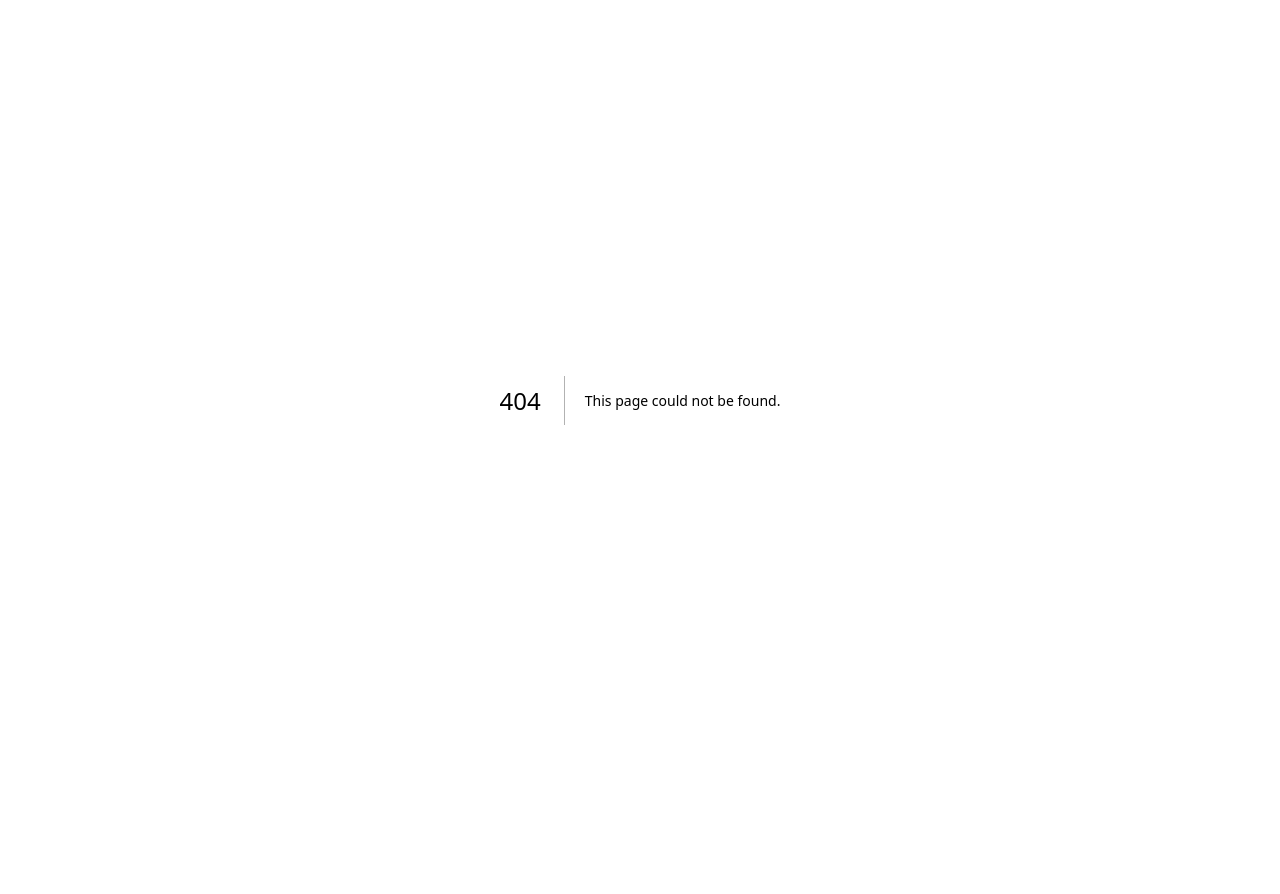
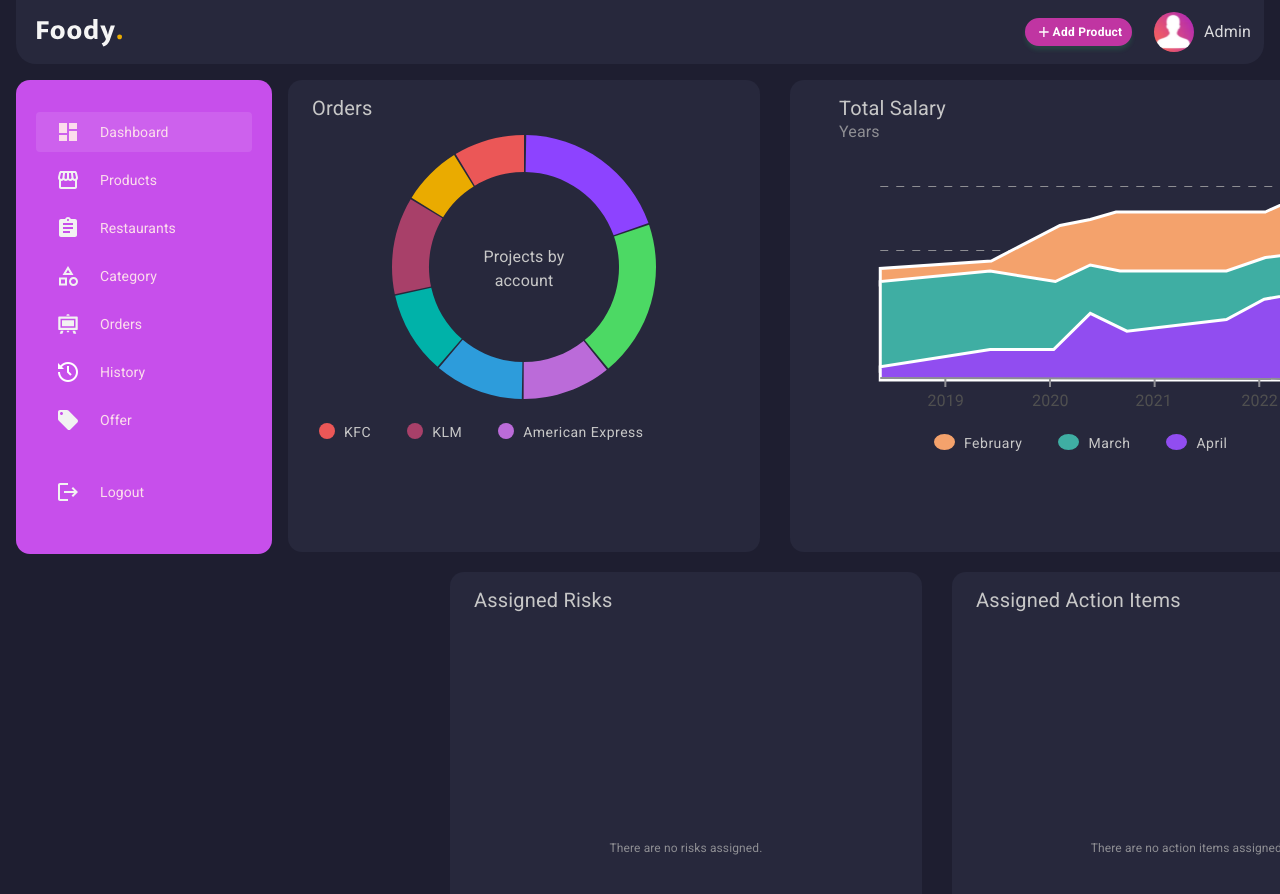
Before and after one commit to ibrahimseyidov/foody-project, a Next.js app: page /admin/dashboard in a window 1280 px wide. Before the commit this address had no page. Shown: the top 894 px of the page. Before the commit the page ends 800 px from the top, so only its background shows below. Built offline with nearby package versions, Linux system fonts and the light colour scheme.

Commit message:
admin_page_dashboard

```diff
--- /dev/null
+++ b/components/Dashboard/Dashboard.module.css
@@ -0,0 +1,150 @@
+.common_div {
+    width: 472px;
+    height: 472px;
+    flex-shrink: 0;
+    border-radius: 14px;
+    background: #27283c;
+  }
+  .years_div {
+    width: 634px;
+    height: 472px;
+    flex-shrink: 0;
+    border-radius: 14px;
+    background: #27283c;
+  }
+  .dash_h1 {
+    display: flex;
+    flex-direction: column;
+    justify-content: center;
+    margin-top: 16px;
+    margin-left: 24px;
+    color: #c7c7c7;
+    font-family: Roboto;
+    font-size: 20px;
+    font-style: normal;
+    font-weight: 500;
+    line-height: 24px;
+    letter-spacing: 0.2px;
+  }
+
+  .dash_p {
+    display: flex;
+    justify-content: center;
+    margin-top: 229px;
+    color: #8e8e93;
+    font-family: Roboto;
+    font-size: 12px;
+    font-style: normal;
+    font-weight: 400;
+    line-height: 14px;
+    letter-spacing: 0.12px;
+  }
+  .years_h1 {
+    display: flex;
+    flex-direction: column;
+    justify-content: center;
+    margin-top: 16px;
+    margin-left: 49px;
+    color: #c7c7c7;
+    font-family: Roboto;
+    font-size: 20px;
+    font-style: normal;
+    font-weight: 500;
+    line-height: 24px;
+    letter-spacing: 0.2px;
+  }
+  .years_p {
+    color: #8e8e93;
+    font-family: Roboto;
+    margin-left: 49px;
+    margin-bottom: 8px;
+    font-size: 16px;
+    font-style: normal;
+    font-weight: 400;
+    line-height: 24px;
+    letter-spacing: 0.16px;
+  }
+
+  .img_dash {
+    margin-left: 88px;
+  }
+  .imh_h2 {
+    color: #c7c7c7;
+    position: relative;
+    top: 125px;
+    text-align: center;
+    font-family: Roboto;
+    font-size: 16px;
+    font-style: normal;
+    font-weight: 400;
+    line-height: 24px;
+    letter-spacing: 0.16px;
+  }
+  .doughnut_div {
+    margin-left: 104px;
+    margin-top: -33px;
+  }
+  .btn_dash {
+    width: 21px;
+    height: 16px;
+    border-radius: 50%;
+    background: #914df0;
+    position: relative;
+    right: 9px;
+    top: 2px;
+  }
+  .btn_dash_feb {
+    width: 21px;
+    height: 16px;
+    border-radius: 50%;
+    background: #f4a26c;
+    position: relative;
+    right: 9px;
+    top: 2px;
+  }
+  .btn_dash_march {
+    width: 21px;
+    height: 16px;
+    border-radius: 50%;
+    background: #3faea3;
+    position: relative;
+    right: 9px;
+    top: 2px;
+  }
+  .li_dash {
+    color: #c7c7c7;
+    font-family: Roboto;
+    font-size: 14px;
+    font-style: normal;
+    font-weight: 400;
+    line-height: 20px;
+    letter-spacing: 0.5px;
+  }
+  .btn_li_kfc {
+    width: 16px;
+    height: 16px;
+    border-radius: 50%;
+    background: #eb5757;
+    position: relative;
+    right: 9px;
+    top: 2px;
+  }
+  .btn_li_klm {
+    width: 16px;
+    height: 16px;
+    border-radius: 50%;
+    background: #a84069;
+    position: relative;
+    right: 9px;
+    top: 2px;
+  }
+
+  .btn_li {
+    width: 16px;
+    height: 16px;
+    border-radius: 50%;
+    background: #bb6bd9;
+    position: relative;
+    right: 9px;
+    top: 2px;
+  }
--- /dev/null
+++ b/components/Dashboard/Dashboardsdetail.js
@@ -0,0 +1,15 @@
+import styles from '../Dashboard/Dashboard.module.css';
+
+function Doughnutdetail() {
+  return (
+    <div >
+      <ul className='flex gap-gp ml-10 mt-mtd'>
+        <li className={styles.li_dash}><button className={styles.btn_li_kfc}></button>KFC</li>
+        <li className={styles.li_dash}><button className={styles.btn_li_klm}></button>KLM</li>
+        <li className={styles.li_dash}><button className={styles.btn_li}></button>American Express</li>
+      </ul>
+    </div>
+  )
+}
+
+export default Doughnutdetail;
--- /dev/null
+++ b/components/Dashboard/Doughnut.js
@@ -0,0 +1,15 @@
+import styles from '../Dashboard/Dashboard.module.css';
+import Doughnutdetail from './Dashboardsdetail';
+
+function Doughnut() {
+  return (
+    <div className={styles.common_div}>
+      <h1 className={styles.dash_h1}>Orders</h1>
+      <h2 className={styles.imh_h2}>Projects by <br /> account</h2>
+      <img className={styles.doughnut_div} src='/doughnut.svg' alt='doughnut' />
+      <Doughnutdetail />
+    </div>
+  )
+}
+
+export default Doughnut
--- /dev/null
+++ b/components/Dashboard/Emptycell.js
@@ -0,0 +1,12 @@
+import styles from '../Dashboard/Dashboard.module.css';
+
+function Emptycell() {
+  return (
+    <div className={styles.common_div}>
+      <h1 className={styles.dash_h1}>Assigned Risks</h1>
+      <p className={styles.dash_p}>There are no risks assigned.</p>
+    </div>
+  )
+}
+
+export default Emptycell
--- /dev/null
+++ b/components/Dashboard/Emptycelltwo.js
@@ -0,0 +1,12 @@
+import styles from '../Dashboard/Dashboard.module.css';
+
+function Emptycelltwo() {
+  return (
+    <div className={styles.common_div}>
+      <h1 className={styles.dash_h1}>Assigned Action Items</h1>
+      <p className={styles.dash_p}>There are no action items assigned.</p>
+    </div>
+  )
+}
+
+export default Emptycelltwo
--- /dev/null
+++ b/components/Dashboard/Staticaldetail.js
@@ -0,0 +1,15 @@
+import styles from '../Dashboard/Dashboard.module.css';
+
+function Staticaldetail() {
+  return (
+    <div >
+      <ul className='flex gap-gp ml-mld mt-mtd'>
+        <li className={styles.li_dash}><button className={styles.btn_dash_feb}></button>February</li>
+        <li className={styles.li_dash}><button className={styles.btn_dash_march}></button>March</li>
+        <li className={styles.li_dash}><button className={styles.btn_dash}></button>April</li>
+      </ul>
+    </div>
+  )
+}
+
+export default Staticaldetail
--- /dev/null
+++ b/components/Dashboard/Statisticaltable.js
@@ -0,0 +1,15 @@
+import styles from '../Dashboard/Dashboard.module.css';
+import Staticaldetail from './Staticaldetail';
+
+function Statisticaltable() {
+  return (
+    <div className={styles.years_div}>
+      <h1 className={styles.years_h1}>Total Salary</h1>
+      <p className={styles.years_p}>Years</p>
+      <img className={styles.img_dash} src='/diagram.svg' alt='staticaltable' />
+      <Staticaldetail />
+    </div>
+  )
+}
+
+export default Statisticaltable;
--- /dev/null
+++ b/pages/admin/dashboard/index.js
@@ -0,0 +1,24 @@
+import Doughnut from "../../../components/Dashboard/Doughnut";
+import Emptycell from "../../../components/Dashboard/Emptycell";
+import Statisticaltable from "../../../components/Dashboard/Statisticaltable";
+import Emptycelltwo from "../../../components/Dashboard/Emptycelltwo";
+import AdminDashboard from '../index'
+
+function index() {
+  return (
+    <AdminDashboard>
+      <div className="bg-bgb">
+      <div className="flex justify-end gap-gapp mb-5 ml-mlu">
+        <Doughnut />
+        <Statisticaltable />
+      </div>
+      <div className="flex justify-end gap-gapp">
+        <Emptycell />
+        <Emptycelltwo />
+      </div>
+    </div>
+    </AdminDashboard>
+  );
+}
+
+export default index;
--- a/tailwind.config.js
+++ b/tailwind.config.js
@@ -19,6 +19,9 @@ module.exports = {
         '4': '4px',
         '5':'5px',
       },
+      boxShadow:{
+        'shadoww':'0px 4px 4px 0px rgba(0, 0, 0, 0.25);'
+      },
       padding: {
         '10px': '10px',
         '11px': '11px',
@@ -27,6 +30,10 @@ module.exports = {
         '57px':'57px',
         '6px':'6px',
 
+      },
+      gap:{
+        'gapp':'30px',
+        'gp': '45px'
       },
       margin:{
         "57px":"57px",
@@ -55,13 +62,19 @@ module.exports = {
         "40px":"40px",
         "48px":"48px",
         "58px":"58px",
-        "47px":"47px"
+        "47px":"47px",
+        'mll':'17px',
+        'mld': '153px',
+        'mtd': '22px',
+        'mlu': '16px'
       },
       height:{
         "input":"50px",
         "68px":"68px",
         '153':'153px',
-        "resinput":"28px"
+        "resinput":"28px",
+        'hh':'346px',
+        'dashh': '472px'
       },
       fontSize:{
         "28":"28px",
@@ -85,7 +98,10 @@ module.exports = {
         '318': '318px',
         '405': '405px',
         '33':'33px',
-        '41':'41px'
+        '41':'41px',
+        'wxl':'235px',
+        'wll': '174px',
+        'wsl': '472px'
       },
       colors:{
         'pink': '#C74FEB',
@@ -106,7 +122,9 @@ module.exports = {
       backgroundColor:{
         "loginBgc":"#38394E",
         "bgc":"#1E1E30",
-        "loginBtn":"#C035A2"
+        "loginBtn":"#C035A2",
+        'bgg':'#27283C',
+        'bgb': '#1E1E30'
       }
     },
   },
```
Also changed, not shown: public/diagram.svg (added), public/doughnut.svg (added).
